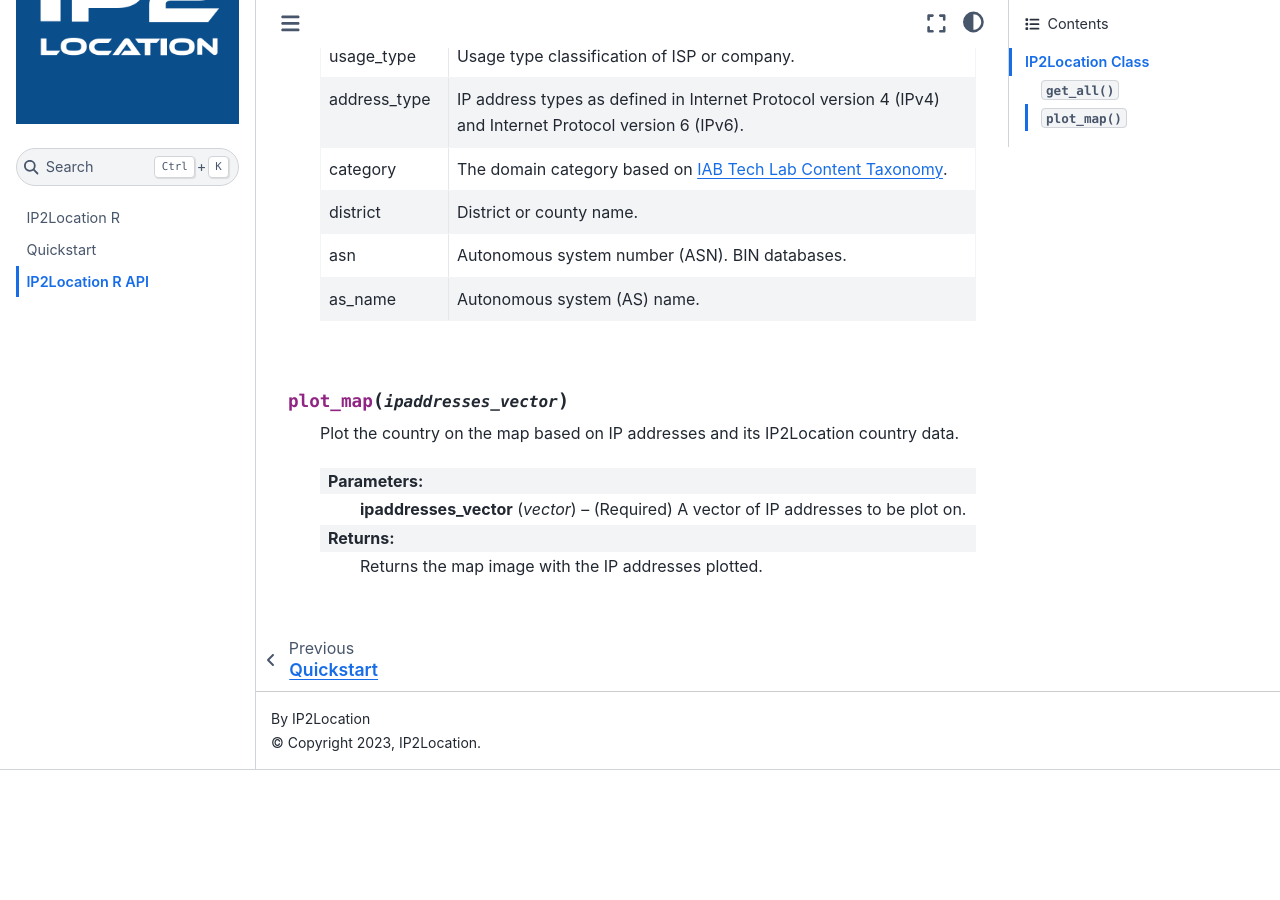
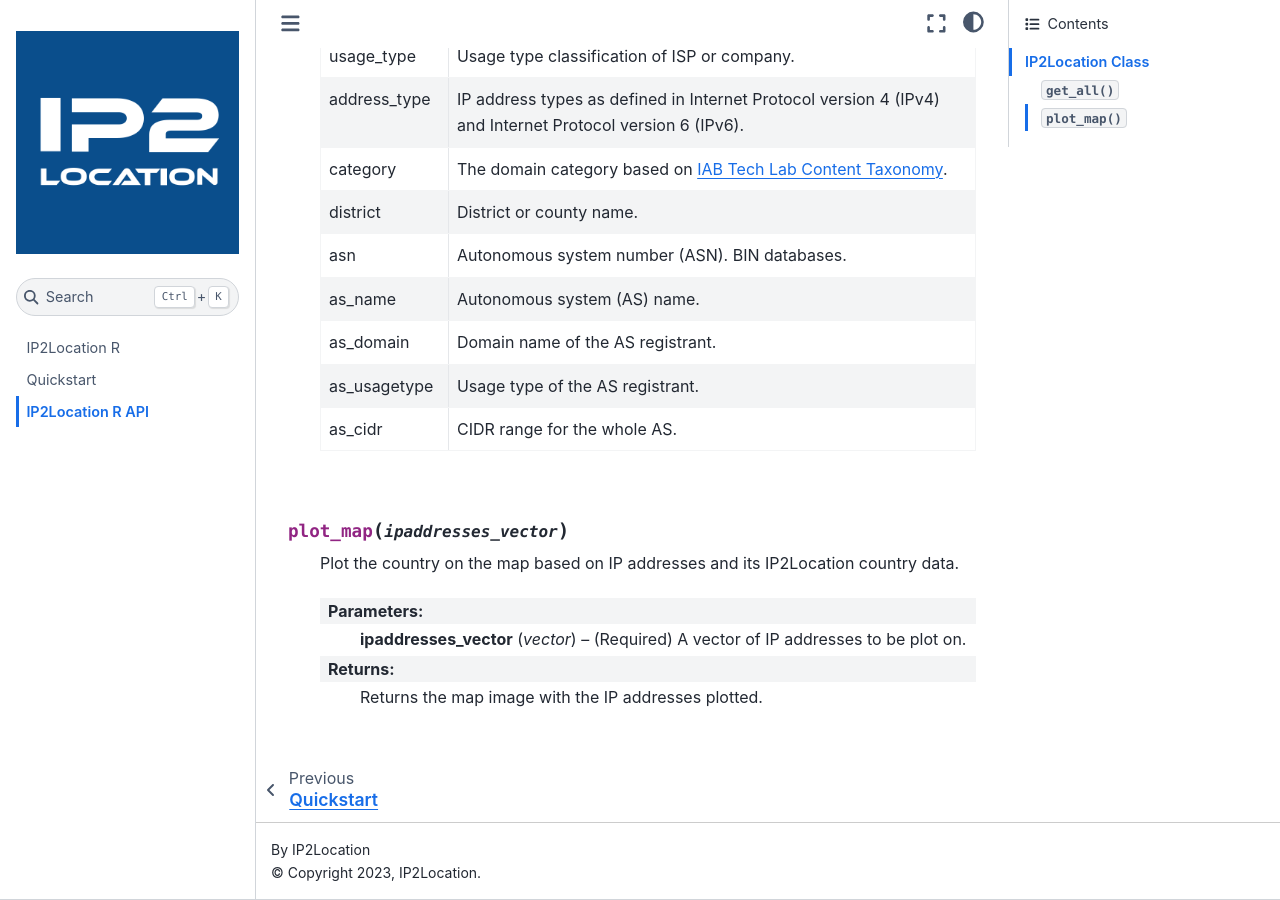
Before and after one commit to ip2location/ip2location-r, a Sphinx documentation site: the page built from docs/source/code.md, in a window 1280 px wide and 900 px high, scrolled down 1491 px. Built offline with Sphinx 7.4.7 and the Sphinx Book theme 1.1.4, drawn with Linux system fonts in a browser that asks for light colours; before the commit the page ends 2261 px from its top, so only the background shows below that.

Commit message:
Update code.md
Added information for AS domain, AS usage type and AS CIDR.

````diff
--- a/docs/source/code.md
+++ b/docs/source/code.md
@@ -37,6 +37,9 @@
 | district         |     District or county name. |
 | asn              |     Autonomous system number (ASN). BIN databases. |
 | as_name          |     Autonomous system (AS) name. |
+| as_domain        |     Domain name of the AS registrant. |
+| as_usagetype     |     Usage type of the AS registrant. |
+| as_cidr          |     CIDR range for the whole AS. |
 ```
 
 ```{py:function} plot_map(ipaddresses_vector)
````
